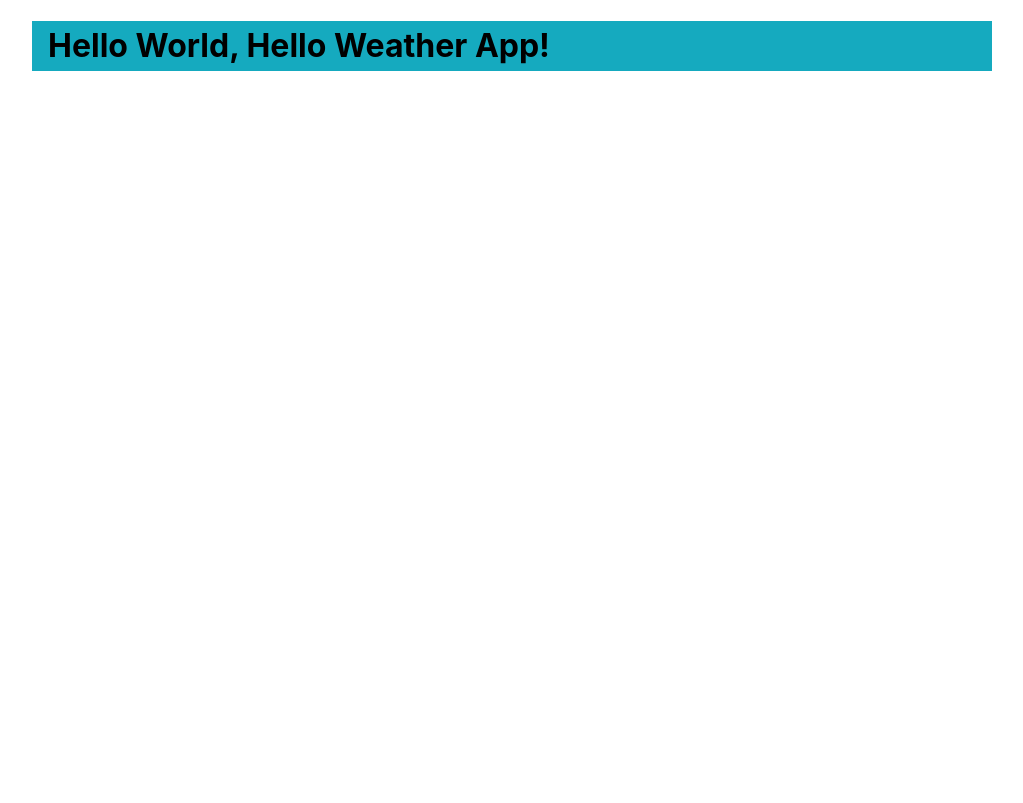
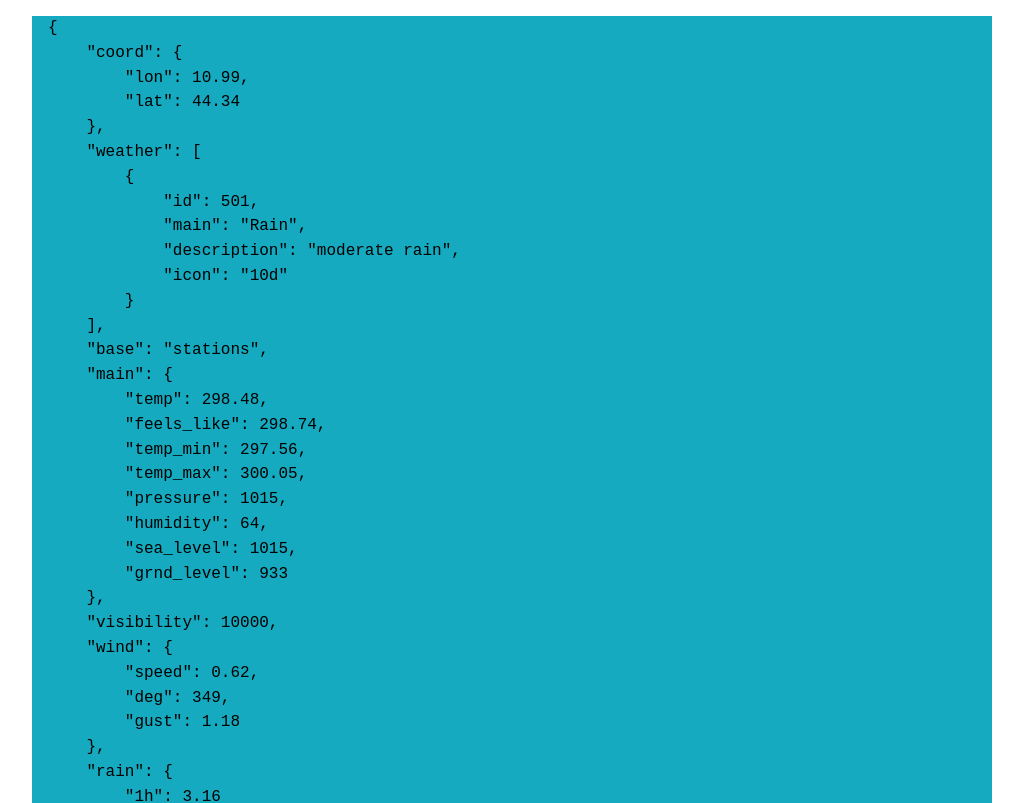
Before and after one commit to moodyKroko/weather-app, a React (Vite) app: page / in a window 1280 px wide. Shown: the top 803 px of the page, without its empty margins (128-1151 px from the left). Built offline with nearby package versions, Linux system fonts and the light colour scheme.

Commit message:
add: mock data of weather

```diff
--- a/src/components/Hero.tsx
+++ b/src/components/Hero.tsx
@@ -1,8 +1,30 @@
+import weather from './weather.json'
 
 export default function Hero() {
+  console.log(JSON.stringify(weather, null, 4))
+  // include these
+      // {
+      //   "id": 501,
+      //   "main": "Rain",
+      //   "description": "moderate rain",
+      //   "icon": "10d"
+      // }
+    // "main": {
+    //     "temp": 298.48,
+    //     "feels_like": 298.74,
+    //     "temp_min": 297.56,
+    //     "temp_max": 300.05,
+    //     "pressure": 1015,
+    //     "humidity": 64,
+    //     "sea_level": 1015,
+    //     "grnd_level": 933
+    // },
   return (
-    <div>
-      <h1>Hello World, Hello Weather App!</h1>
-    </div>
+    <>
+      <pre>{JSON.stringify(weather, null, 4)}</pre>
+      <div>
+        Test
+      </div>
+    </>
   )
 }
--- /dev/null
+++ b/src/components/weather.json
@@ -0,0 +1,49 @@
+{
+  "coord": {
+    "lon": 10.99,
+    "lat": 44.34
+  },
+  "weather": [
+    {
+      "id": 501,
+      "main": "Rain",
+      "description": "moderate rain",
+      "icon": "10d"
+    }
+  ],
+  "base": "stations",
+  "main": {
+    "temp": 298.48,
+    "feels_like": 298.74,
+    "temp_min": 297.56,
+    "temp_max": 300.05,
+    "pressure": 1015,
+    "humidity": 64,
+    "sea_level": 1015,
+    "grnd_level": 933
+  },
+  "visibility": 10000,
+  "wind": {
+    "speed": 0.62,
+    "deg": 349,
+    "gust": 1.18
+  },
+  "rain": {
+    "1h": 3.16
+  },
+  "clouds": {
+    "all": 100
+  },
+  "dt": 1661870592,
+  "sys": {
+    "type": 2,
+    "id": 2075663,
+    "country": "IT",
+    "sunrise": 1661834187,
+    "sunset": 1661882248
+  },
+  "timezone": 7200,
+  "id": 3163858,
+  "name": "Zocca",
+  "cod": 200
+}
```
